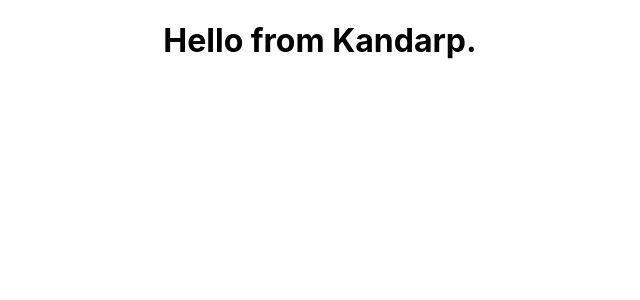
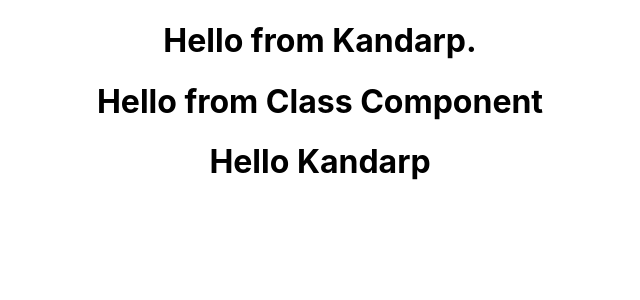
Before and after one commit to kandarpkakkad/hello_world, a React (Create React App) app: page / in a window 1280 px wide. Shown: the top 300 px of the page, without its empty margins (320-960 px from the left). Built offline with nearby package versions, Linux system fonts and the light colour scheme.

Commit message:
Practice Day 2

```diff
--- a/src/App.js
+++ b/src/App.js
@@ -1,11 +1,15 @@
 // import logo from './logo.svg';
 import './App.css';
-import Greet from './Components/Greet'
+import Greet from './Components/Greet';
+import Welcome from './Components/Welcome';
+import Hello from './Components/Hello';
 
 function App() {
   return (
     <div className="App">
       <Greet />
+      <Welcome />
+      <Hello />
     </div>
   );
 }
--- /dev/null
+++ b/src/Components/Hello.js
@@ -0,0 +1,20 @@
+import React from 'react';
+
+const Hello = () => {
+    // return  (
+    //     <div>
+    //         <h1>Hello Kandarp</h1>
+    //     </div>
+    // );
+    return React.createElement(
+        'div',
+        {id: "hello", className: "classHello"},
+        React.createElement(
+            'h1',
+            null,
+            "Hello Kandarp"
+        )
+    );
+}
+
+export default Hello;
--- /dev/null
+++ b/src/Components/Welcome.js
@@ -0,0 +1,9 @@
+import React, { Component } from 'react';
+
+class Welcome extends Component {
+    render() {
+        return <h1>Hello from Class Component</h1>;
+    }
+}
+
+export default Welcome;
```
